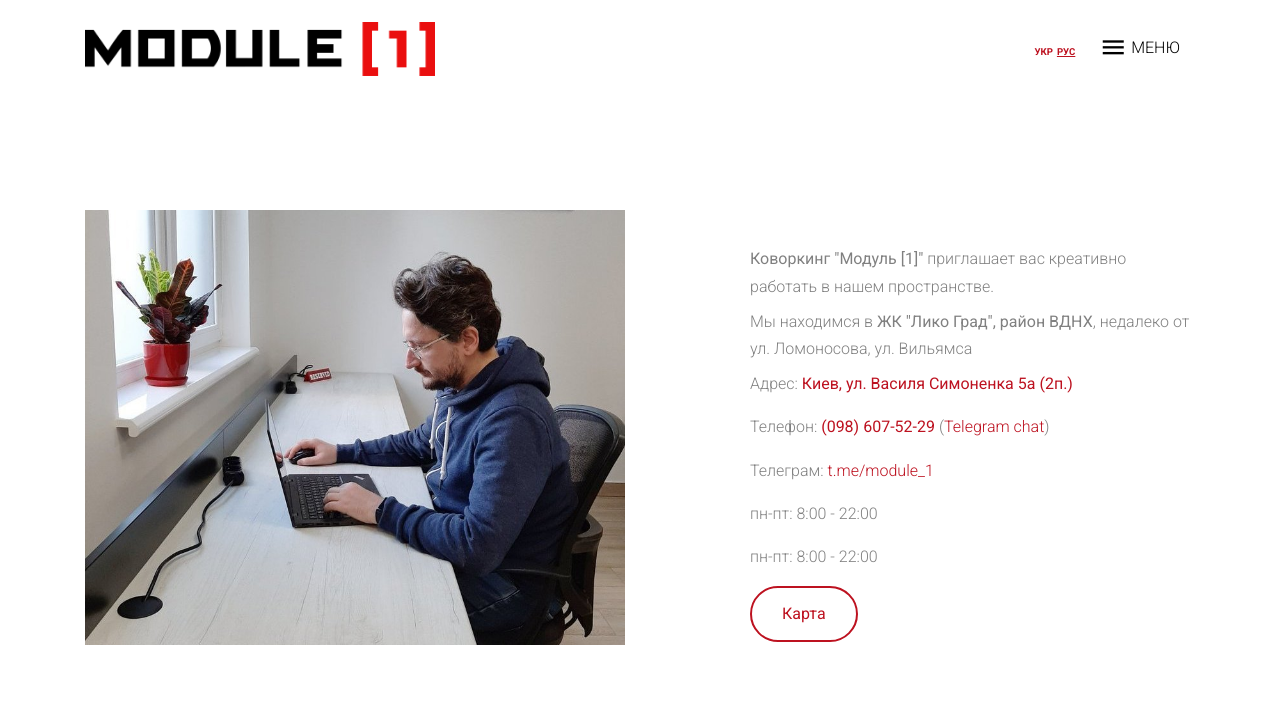
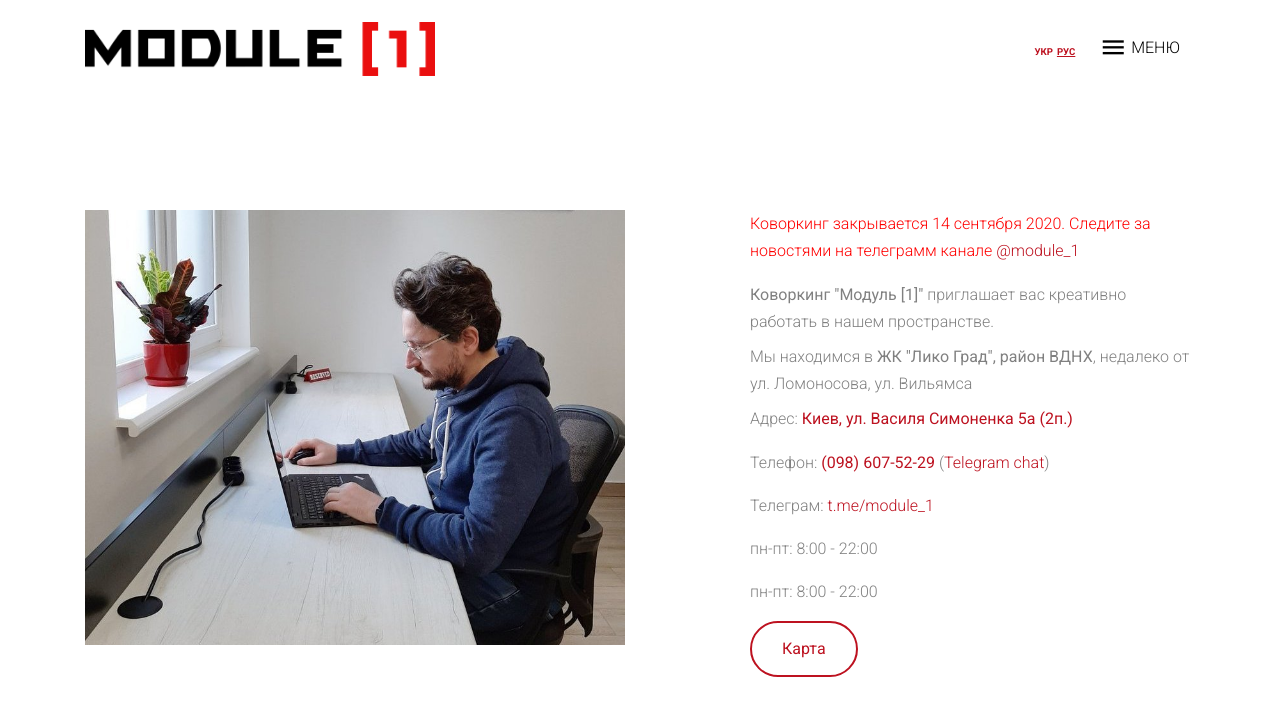
Before and after one commit to foobnix/module1, a Jekyll site: the page index.html, which Jekyll copies as it is, in a window 1280 px wide and 900 px high. Shown: the top 716 px of the window. Built offline with Jekyll 4.4.1, drawn with Linux system fonts in a browser that asks for light colours; some web fonts are replaced.

Commit message:
update info

```diff
--- a/coworking.html
+++ b/coworking.html
@@ -111,6 +111,7 @@
             </div>
             <div class="col-lg-5 ml-auto section-title">
                 <div class="text">
+                  <p style="color:red">Коворкінг закривається 14 вересня 2020 року. Слідкуйте за новинами на телеграм каналі  <a href="https://t.me/module_1">@module_1</a></p>
                    <p class="sub-text mb-2"><b>Коворкінг "Модуль [1]"</b> запрошує вас креативно працювати у нашому просторі.</p>
                     <p class="sub-text mb-2">Ми знаходимось в <b>ЖК "Ліко Град", район ВДНГ</b>, недалеко від вул. Ломоносова, вул. Вільямса</p>
                     <p class="sub-text">Адреса: <a href="#footer-section"><b>Київ, вул. Василя Симоненка 5а (2п.)</b></a>
--- a/index.html
+++ b/index.html
@@ -111,6 +111,7 @@
             </div>
             <div class="col-lg-5 ml-auto section-title">
                 <div class="text">
+                  <p style="color:red"> Коворкинг закрывается 14 сентября 2020. Следите за новостями на телеграмм канале <a href="https://t.me/module_1"> @module_1 </a> </p>
                    <p class="sub-text mb-2"><b>Коворкинг "Модуль [1]"</b> приглашает вас креативно работать в нашем пространстве.</p>
                     <p class="sub-text mb-2">Мы находимся в <b>ЖК "Лико Град", район ВДНХ</b>, недалеко от ул. Ломоносова, ул. Вильямса</p>
                     <p class="sub-text">Адрес: <a href="#footer-section"><b>Киев, ул. Василя Симоненка 5а (2п.)</b></a>
--- a/ua.html
+++ b/ua.html
@@ -111,7 +111,7 @@
             </div>
             <div class="col-lg-5 ml-auto section-title">
                 <div class="text">
-                   <p class="sub-text mb-2"><b>Коворкінг "Модуль [1]"</b> запрошує вас креативно працювати у нашому просторі.</p>
+                  <p style="color:red">Коворкінг закривається 14 вересня 2020 року. Слідкуйте за новинами на телеграм каналі  <a href="https://t.me/module_1">@module_1</a></p>                   <p class="sub-text mb-2"><b>Коворкінг "Модуль [1]"</b> запрошує вас креативно працювати у нашому просторі.</p>
                     <p class="sub-text mb-2">Ми знаходимось в <b>ЖК "Ліко Град", район ВДНГ</b>, недалеко від вул. Ломоносова, вул. Вільямса</p>
                     <p class="sub-text">Адреса: <a href="#footer-section"><b>вул. Василя Симоненка 5а</b></a>
                     <p class="sub-text">Телефон: <a href="tel:098-607-52-29"><b>(098) 607-52-29 </b> (Viber, Telegram)</a>
```
